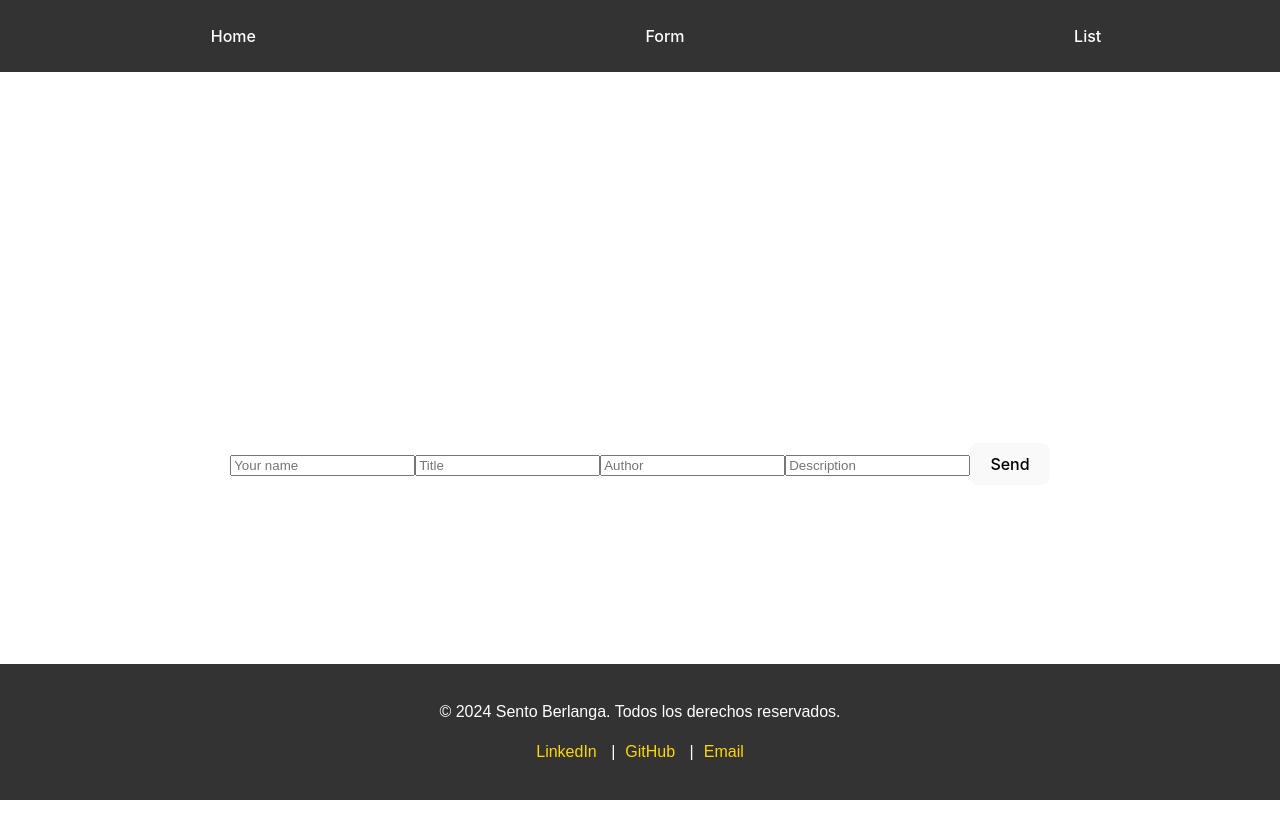
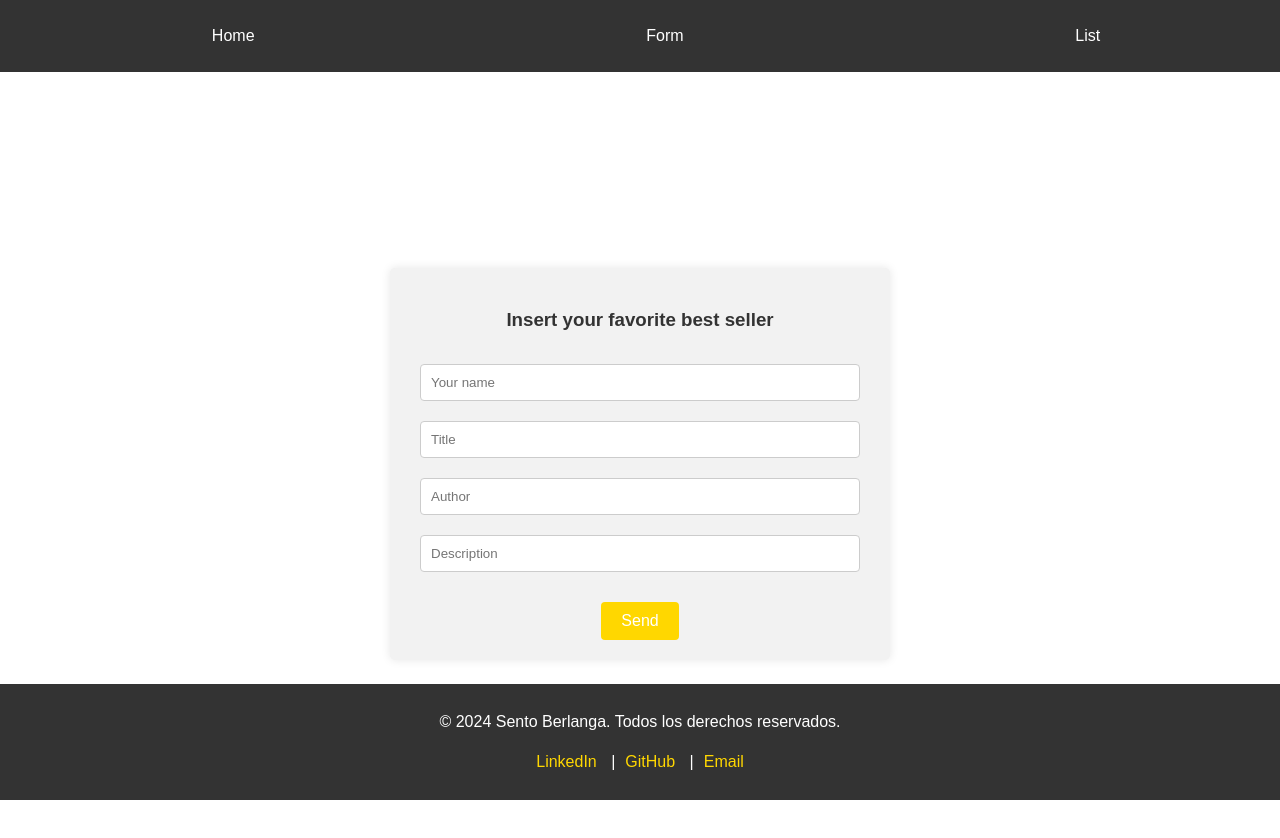
Before and after one commit to sentobc13/Web-libros-react, a React (Vite) app: page /form in a window 1280 px wide. Shown: the top 838 px of the page. Built offline with nearby package versions, Linux system fonts and the light colour scheme.

Commit message:
form css

```diff
--- a/src/components/Footer/Footer.css
+++ b/src/components/Footer/Footer.css
@@ -3,7 +3,7 @@ footer {
     background-color: #333;
     color: white;
     text-align: center;
-    padding: 20px;
+    padding: 10px;
     position: fixed;
     bottom: 0;
     left: 0;
--- a/src/components/Footer/Footer.jsx
+++ b/src/components/Footer/Footer.jsx
@@ -6,9 +6,9 @@ const Footer = () => {
     <footer>
     <p>&copy; 2024 Sento Berlanga. Todos los derechos reservados.</p>
     <p>
-      <a href="https://www.linkedin.com/in/tu-perfil" target="_blank">LinkedIn</a> |
-      <a href="https://github.com/tu-usuario" target="_blank">GitHub</a> |
-      <a href="mailto:tu-email@example.com">Email</a>
+      <a href="https://www.linkedin.com/in/sento-berlanga-calatayud/" target="_blank">LinkedIn</a> |
+      <a href="https://github.com/sentobc13" target="_blank">GitHub</a> |
+      <a href="mailto:sentoberlanga@gmail.com">Email</a>
     </p>
   </footer>
 
--- /dev/null
+++ b/src/components/Form/Form.css
@@ -0,0 +1,54 @@
+/* Estilos para el contenedor principal del formulario */
+body {
+    display: flex;
+    justify-content: center;
+    align-items: center;
+    height: 100vh; /* Altura completa de la pantalla */
+    margin: 0; /* Eliminar márgenes por defecto */
+    font-family: 'Arial', sans-serif; /* Fuente */
+  }
+
+  /* Estilos generales para el formulario */
+  form {
+    background-color: #f2f2f2; /* Color de fondo */
+    padding: 20px; /* Relleno interno */
+    border-radius: 5px; /* Bordes redondeados */
+    width: 100%;
+    max-width: 500px; /* Ancho máximo del formulario */
+    box-shadow: 0 0 10px rgba(0, 0, 0, 0.1); /* Sombra ligera */
+    box-sizing: border-box; /* Incluir padding y border en el cálculo del ancho */
+  }
+
+  /* Estilos para el título del formulario */
+  form h3 {
+    text-align: center; /* Centrar el texto */
+    margin-bottom: 20px; /* Espacio inferior */
+    color: #333; /* Color del texto */
+  }
+
+  /* Estilos para los campos de entrada */
+  form input[type="text"] {
+    width: calc(100% - 20px); /* Ocupa todo el ancho disponible */
+    padding: 10px; /* Relleno interno */
+    margin: 10px 0; /* Espacio entre los campos */
+    border: 1px solid #ccc; /* Borde gris claro */
+    border-radius: 4px; /* Bordes redondeados */
+    box-sizing: border-box; /* Incluir padding y border en el cálculo del ancho */
+  }
+
+  /* Estilos para el botón de envío */
+  form button[type="submit"] {
+    background-color: #FFD700; /* Color de fondo verde */
+    color: white; /* Texto en blanco */
+    padding: 10px 20px; /* Relleno interno */
+    border: none; /* Sin borde */
+    border-radius: 4px; /* Bordes redondeados */
+    cursor: pointer; /* Cambiar el cursor al pasar el ratón */
+    display: block; /* Botón como bloque */
+    margin: 20px auto 0; /* Centrar el botón */
+  }
+
+  /* Estilos para el botón al pasar el ratón */
+  form button[type="submit"]:hover {
+    background-color: #DAA520; /* Color de fondo verde oscuro */
+  }
--- a/src/components/Form/Form.jsx
+++ b/src/components/Form/Form.jsx
@@ -1,4 +1,5 @@
 import React, { useState } from 'react'
+import './Form.css';
 
 const Form = () => {
     const initialValues = {
@@ -32,6 +33,7 @@ const Form = () => {
 
 
     return <form onSubmit={handleSubmit}>
+        <h3>Insert your favorite best seller</h3>
         <input
             type="text"
             name="name"
```
